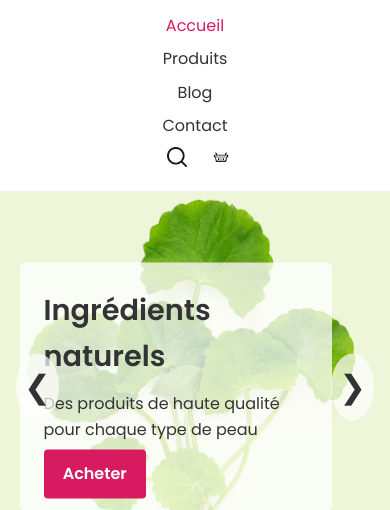
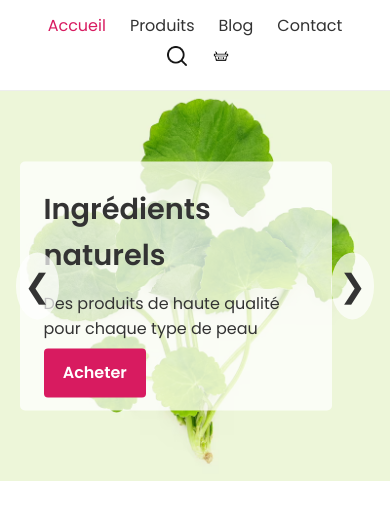
Before and after one commit to simo2854/AlaaKhalil.github.io, a plain HTML site: page index.html in a window 390 px wide. Shown: the part 69-579 px from the top of the page. Drawn offline with Linux system fonts and the light colour scheme.

Commit message:
Update styles.css

```diff
--- a/css/styles.css
+++ b/css/styles.css
@@ -533,9 +533,3 @@ header .container {
     width: auto; /* Proportionen beibehalten */
   }
 }
-@media (max-width: 480px) {
-    .nav-links {
-        flex-direction: column; /* Links untereinander */
-        gap: 0.5rem; /* Weniger Abstand */
-    }
-}
```
